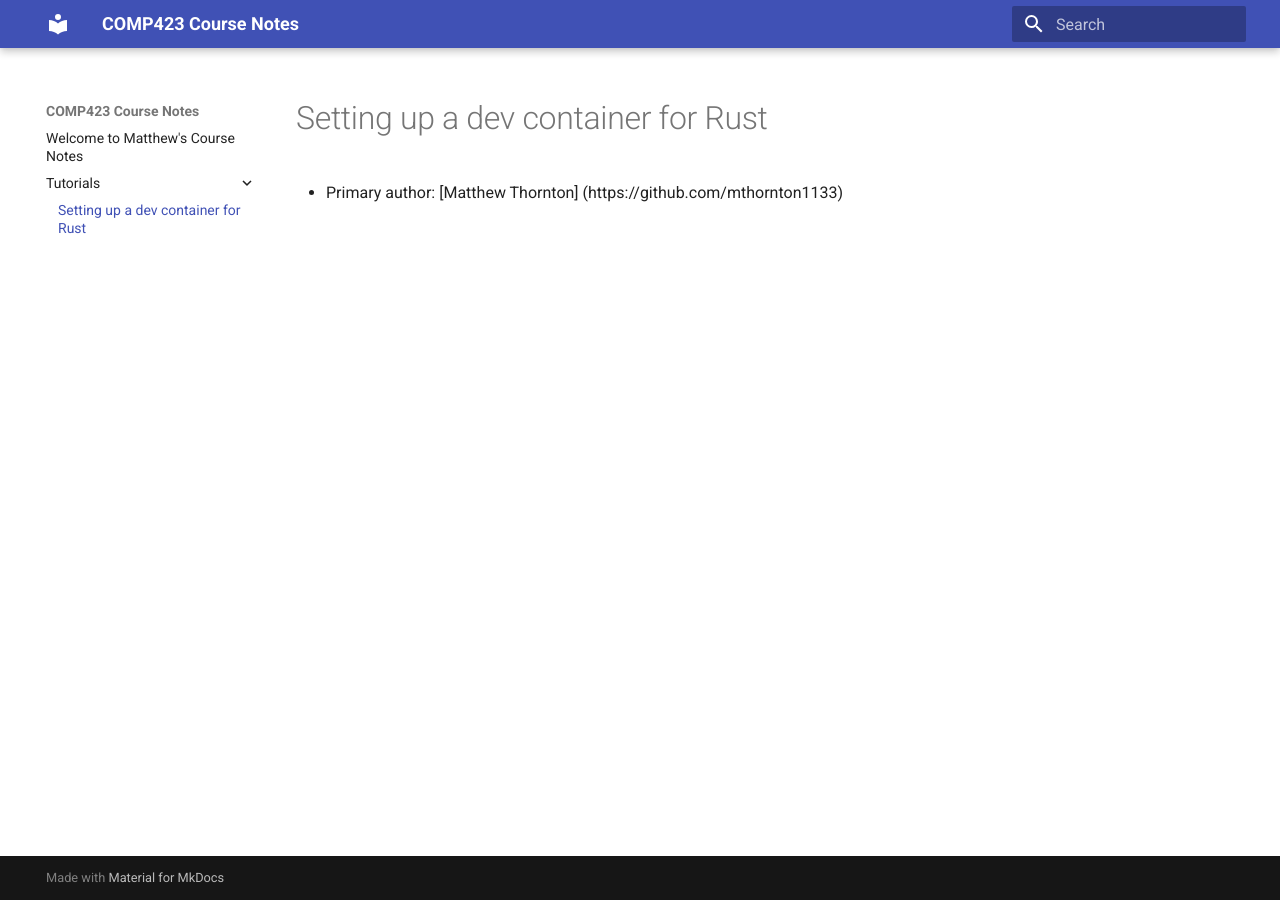
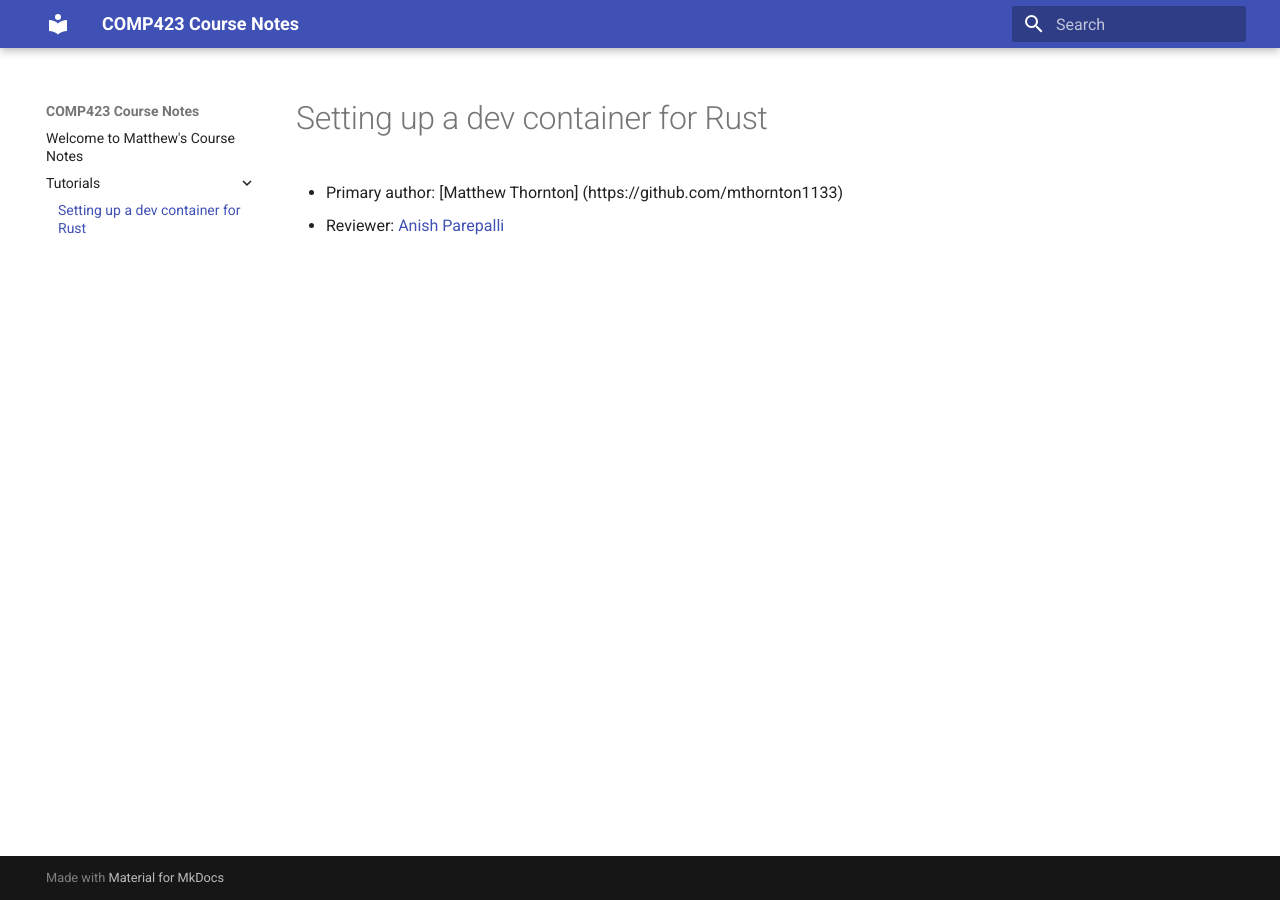
Before and after one commit to mthornton1133/comp423-course-notes, an MkDocs documentation site: the page built from docs/tutorials/rust-setup.md, in a window 1280 px wide. Built offline with MkDocs 1.6.1 and Material for MkDocs 9.7.7, drawn with Linux system fonts in a browser that asks for light colours.

Commit message:
Reviewed Rust-setup.md

```diff
--- a/docs/tutorials/rust-setup.md
+++ b/docs/tutorials/rust-setup.md
@@ -1,3 +1,4 @@
 # Setting up a dev container for Rust
 
 * Primary author: [Matthew Thornton] (https://github.com/mthornton1133)
+* Reviewer: [Anish Parepalli](https://github.com/apcodes)
```
